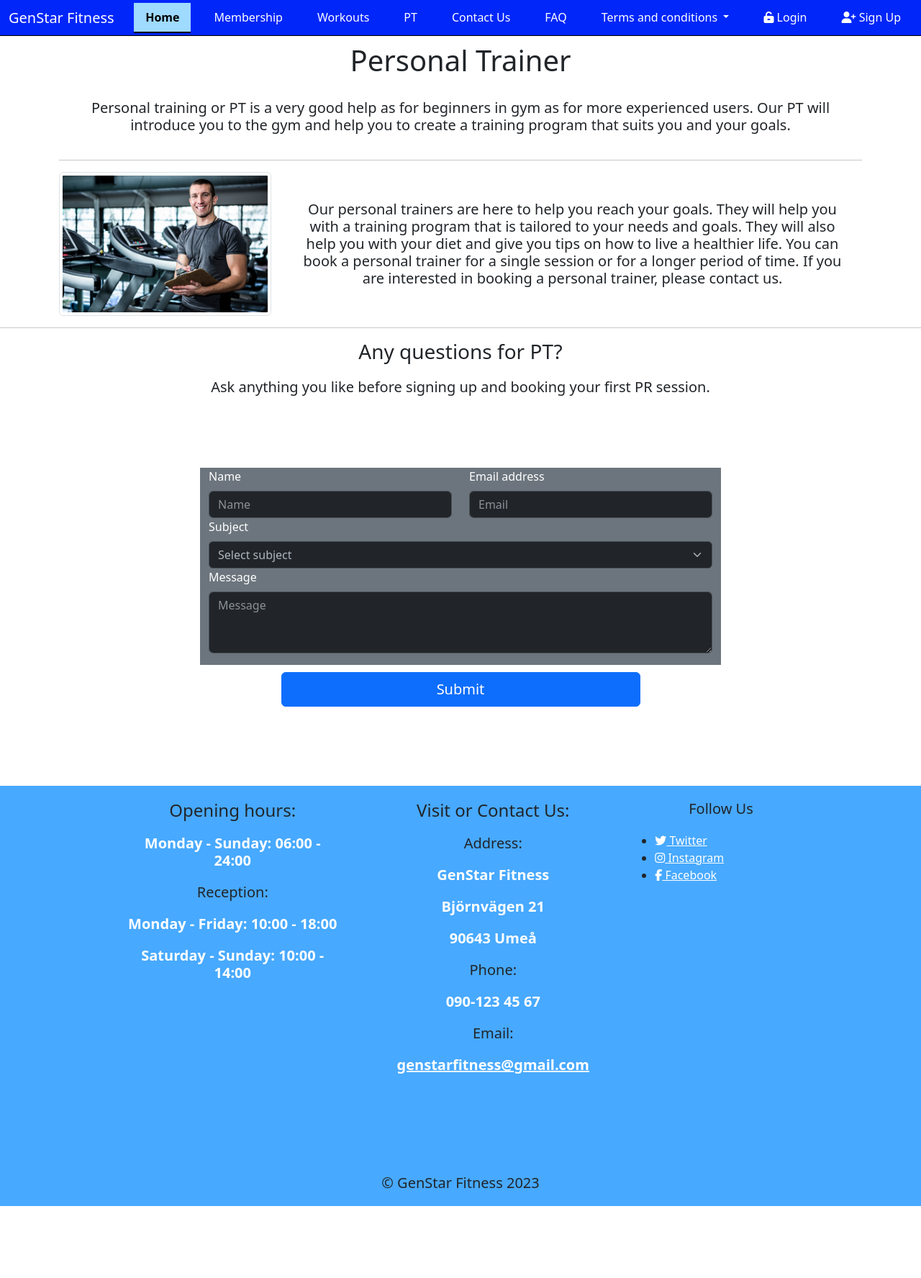
After one commit to GenaGrig/genstar-fitness, a Django app: page /personal_trainer/ in a window 1280 px wide. The commit adds this page. Shown: the whole page at 72% size. Run offline with Django 4.2, Linux system fonts and the light colour scheme; some libraries are stand-ins or nearby versions.

Commit message:
Add: personal trainer page with content and styling

```diff
--- a/fitness/urls.py
+++ b/fitness/urls.py
@@ -6,6 +6,7 @@ urlpatterns = [
     path('', views.MainPageView.as_view(), name='index'),
     path('membership/', views.MembershipView.as_view(), name='membership'),
     path('workouts/', views.WorkoutsView.as_view(), name='workouts'),
+    path('personal_trainer/', views.PersonalTrainerView.as_view(), name='personal_trainer'),
     # path('login/', views.LoginView.as_view(), name='login'),
     # path('logout/', views.logout_view, name='logout'),
     # path('register/', views.RegisterView.as_view(), name='register'),
--- a/fitness/views.py
+++ b/fitness/views.py
@@ -27,3 +27,12 @@ class WorkoutsView(generic.TemplateView):
         context = super().get_context_data(**kwargs)
         context['title'] = 'Workouts'
         return context
+
+
+class PersonalTrainerView(generic.TemplateView):
+    template_name = 'personal_trainer.html'
+
+    def get_context_data(self, **kwargs):
+        context = super().get_context_data(**kwargs)
+        context['title'] = 'personal_trainer'
+        return context
--- /dev/null
+++ b/static/css/personal_trainer.css
@@ -0,0 +1,3 @@
+.submit-pt {
+    margin: 10px;
+}
--- a/templates/base.html
+++ b/templates/base.html
@@ -12,6 +12,7 @@
     <link rel="stylesheet" href="{% static 'css/style.css' %}">
     <link rel="stylesheet" href="{% static 'css/membership.css' %}">
     <link rel="stylesheet" href="{% static 'css/workouts.css' %}">
+    <link rel="stylesheet" href="{% static 'css/personal_trainer.css' %}">
     <script src="https://kit.fontawesome.com/fa2786a92a.js" crossorigin="anonymous"></script>
     <title>GenStar Fitness</title>
 </head>
@@ -40,7 +41,7 @@
           <a class="nav-link" href="{% url 'workouts' %}">Workouts</a>
         </li>
         <li class="nav-item">
-          <a class="nav-link" href="#">PT</a>
+          <a class="nav-link" href="{% url 'personal_trainer' %}">PT</a>
         </li>
         <li class="nav-item">
           <a class="nav-link" href="#">Contact Us</a>
--- a/templates/membership.html
+++ b/templates/membership.html
@@ -3,6 +3,7 @@
 {% load static %}
 
 {% block content %}
+
 <div class="md-6 text-center">
   <h1>Membership</h1>
   <h5>Choose membership that suits you most! </h5>
--- /dev/null
+++ b/templates/personal_trainer.html
@@ -0,0 +1,75 @@
+{% extends 'base.html' %}
+
+{% load static %}
+
+{% block content %}
+
+<div class="container-md text-center">
+    <div class="d-flex flex-column justify-content-center">
+        <h1>Personal Trainer</h1>
+        <h5>Personal training or PT is a very good help as for beginners in gym as for more experienced
+            users.
+            Our PT will introduce you to the gym and help you to create a training program that suits you and your
+            goals.
+        </h5>
+    </div>
+    <hr>
+    <div class="d-flex align-items-center">
+        <div class="flex-shrink-0">
+            <img src="{% static 'img/trainer1resized.png' %}" alt="personal-trainer-picture"
+                class="img-thumbnail mx-auto">
+        </div>
+        <div class="flex-grow-1 ms-3">
+            <h5>Our personal trainers are here to help you reach your goals. They will help you with a
+                training program that is tailored to your needs and goals. They will also help you with
+                your diet and give you tips on how to live a healthier life. You can book a personal
+                trainer for a single session or for a longer period of time. If you are interested in
+                booking a personal trainer, please contact us.
+            </h5>
+        </div>
+    </div>
+</div>
+<hr>
+
+<div class="md-6 text-center">
+    <h3>Any questions for PT?</h3>
+    <h5>Ask anything you like before signing up and booking your first PR session. </h5>
+</div>
+
+<form action="https://formdump.codeinstitute.net/" method="POST">
+    {% csrf_token %}
+    <div class="container-sm background-grey contact-form-pt" data-bs-theme="dark">
+        <div class="row">
+            <div class="col-md-4 text-bg-secondary p3">
+                <label for="name" class="form-label">Name</label>
+                <input type="text" class="form-control" id="name" placeholder="Name" required>
+            </div>
+            <div class="col-md-4 text-bg-secondary p3">
+                <label for="email" class="form-label">Email address</label>
+                <input type="email" class="form-control" id="email" placeholder="Email" required>
+            </div>
+            <div class="col-md-8 text-bg-secondary p3">
+                <label for="subject" class="form-label">Subject</label>
+                <select class="form-select" id="subject" aria-label="Default select example">
+                    <option selected>Select subject</option>
+                    <option value="1">Loosing weight</option>
+                    <option value="2">Pregnancy training</option>
+                    <option value="3">Powerlifting</option>
+                    <option value="4">Other questions</option>
+                </select>
+            </div>
+            <div class="col-md-8 text-bg-secondary p3">
+                <label for="message" class="form-label">Message</label>
+                <textarea class="form-control" id="message" rows="3" placeholder="Message" required></textarea>
+            </div>
+            <div class="col-md-8 text-bg-secondary p3">
+                <p></p>
+            </div>
+            <div class="d-grid gap-2 col-6 mx-auto">
+                <button class="btn btn-primary submit-pt" type="submit">Submit</button>
+            </div>
+        </div>
+    </div>
+</form>
+
+{% endblock %}
```
Also changed, not shown: static/img/trainer1resized.png (added).
